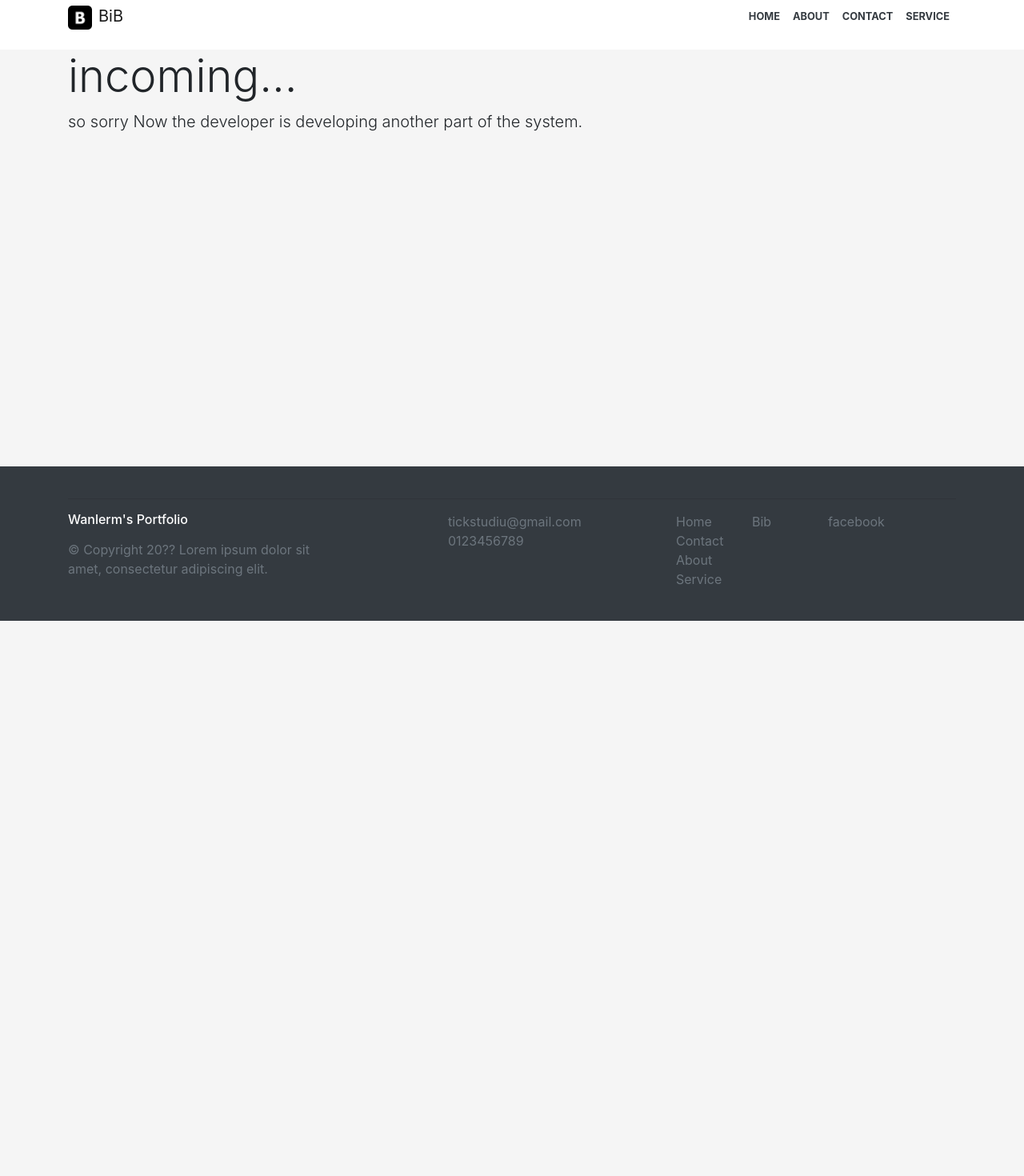
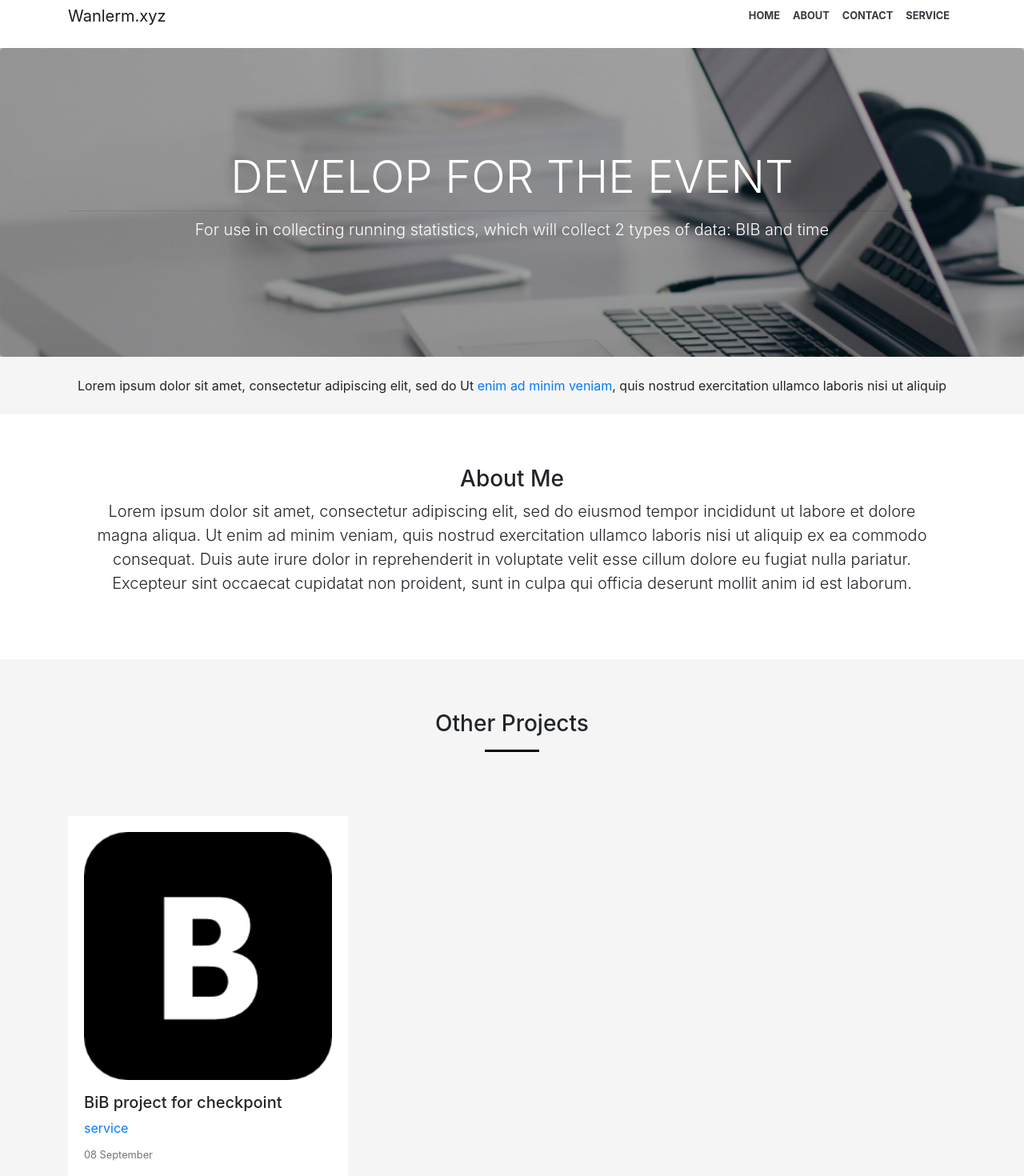
Before and after one commit to tickstudiu/bib-front-end, a React (Create React App) app: page /about in a window 1280 px wide. Shown: the part 20-1490 px from the top of the page at 80% size. Before the commit the page ends 800 px from the top, so only its background shows below. Built offline with nearby package versions, Linux system fonts and the light colour scheme.

Commit message:
update about page

```diff
--- a/public/index.html
+++ b/public/index.html
@@ -2,7 +2,7 @@
 <html lang="en">
   <head>
     <meta charset="utf-8" />
-    <link rel="shortcut icon" href="%PUBLIC_URL%/logo.png" />
+    <link rel="shortcut icon" href="%PUBLIC_URL%/logo.jpg" />
     <meta name="viewport" content="width=device-width, initial-scale=1" />
     <meta name="theme-color" content="#000000" />
     <meta
@@ -24,10 +24,12 @@
       work correctly both with client-side routing and a non-root public URL.
       Learn how to configure a non-root public URL by running `npm run build`.
     -->
-    <title>BiB</title>
+    <title>Wanlerm</title>
   </head>
   <body>
-    <noscript>You need to enable JavaScript to run this app.</noscript>
+    <noscript>
+      You need to enable JavaScript to run this app.
+    </noscript>
     <div id="root"></div>
     <!--
       This HTML file is a template.
--- a/src/assets/style.css
+++ b/src/assets/style.css
@@ -1,5 +1,11 @@
 body{
     background: #f5f5f5;
+}
+
+.divider{
+    width: 68px;
+    border-bottom: solid 3px #000000;
+    margin: 0 auto;
 }
 
 .hover-shadow{
--- /dev/null
+++ b/src/components/cardProject.component.js
@@ -0,0 +1,19 @@
+import React from 'react';
+import {
+    Card, CardImg, CardText, CardBody
+} from 'reactstrap';
+
+const cardProject = (props) => {
+    return (
+        <Card className="border-0 rounded-0 mb-4">
+            <CardBody>
+                <CardImg top width="100%" src={props.image} alt="Card image cap" className="mb-3"/>
+                <h5>{props.title}</h5>
+                <CardText className="text-primary cursor-pointer my-2">{props.type}</CardText>
+                <small className="text-muted text-capitalize">{props.date}</small>
+            </CardBody>
+        </Card>
+    );
+};
+
+export default cardProject;
--- a/src/components/jumbotext.component.js
+++ b/src/components/jumbotext.component.js
@@ -4,8 +4,8 @@ import { Jumbotron, Container } from 'reactstrap';
 class JumboText extends Component {
     render() {
         return (
-            <div className="bg-jumboText text-white">
-                <Jumbotron style={{background: 'rgba(0,0,0,0.2)', padding: '8rem 0'}}>
+            <div className="bg-jumboText text-white text-center">
+                <Jumbotron style={{background: 'rgba(0,0,0,0.2)', padding: '8rem 0'}} className="mb-0">
                     <Container>
                         <h1 className="display-4 text-uppercase">Develop for the event</h1>
                         <hr className="my-2"/>
--- a/src/components/navbar.component.js
+++ b/src/components/navbar.component.js
@@ -32,8 +32,7 @@ export default class Example extends React.Component {
                 <Navbar light expand="lg" style={{padding: '1.25rem 0'}} className="bg-white">
                     <Container>
                         <NavbarBrand href="/">
-                            <img src="../logo.png" alt="logo" width="30px" height="30px" className="mr-2"/>
-                            BiB
+                            Wanlerm.xyz
                         </NavbarBrand>
                         <NavbarToggler onClick={this.toggle} />
                         <Collapse isOpen={this.state.isOpen} navbar>
--- a/src/pages/About.js
+++ b/src/pages/About.js
@@ -1,15 +1,40 @@
 import React, {Component} from 'react';
 
-import {Container} from 'reactstrap';
+import {Container, Jumbotron, Row, Col} from 'reactstrap';
+
+import Jumbotext from '../components/jumbotext.component';
+import CardProject from '../components/cardProject.component';
+
+import BIBImage from '../logo.png';
 
 export default class About extends Component {
     render() {
         return (
-            <Container>
-                <h5 className="display-4">incoming...</h5>
-                <p className="lead">so sorry Now the developer is developing another part of the system.</p>
-                <div className="d-lg-block d-none" style={{height: '50vh'}}>{' '}</div>
-            </Container>
+            <div>
+                <Jumbotext/>
+                <Container>
+                    <p className="text-center my-4">Lorem ipsum dolor sit amet, consectetur adipiscing elit, sed do Ut <a href="">enim ad minim veniam</a>, quis nostrud exercitation ullamco laboris nisi ut aliquip</p>
+                </Container>
+                <div className="bg-white">
+                    <Container>
+                        <Jumbotron className="bg-transparent mb-0">
+                            <h3 className="text-center text-capitalize">About Me</h3>
+                            <p className="lead text-center">Lorem ipsum dolor sit amet, consectetur adipiscing elit, sed do eiusmod tempor incididunt ut labore et dolore magna aliqua. Ut enim ad minim veniam, quis nostrud exercitation ullamco laboris nisi ut aliquip ex ea commodo consequat. Duis aute irure dolor in reprehenderit in voluptate velit esse cillum dolore eu fugiat nulla pariatur. Excepteur sint occaecat cupidatat non proident, sunt in culpa qui officia deserunt mollit anim id est laborum.</p>
+                        </Jumbotron>
+                    </Container>
+                </div>
+                <Container>
+                    <Jumbotron className="bg-transparent mb-0">
+                        <h3 className="text-center text-capitalize">Other projects</h3>
+                        <div className="divider my-3"/>
+                    </Jumbotron>
+                    <Row>
+                        <Col lg={4} md={6} sm={12}>
+                            <CardProject image={BIBImage} title="BiB project for checkpoint" type="service" date="08 september"/>
+                        </Col>
+                    </Row>
+                </Container>
+            </div>
         )
     }
 }
```
Also changed, not shown: public/logo.jpg (added).
